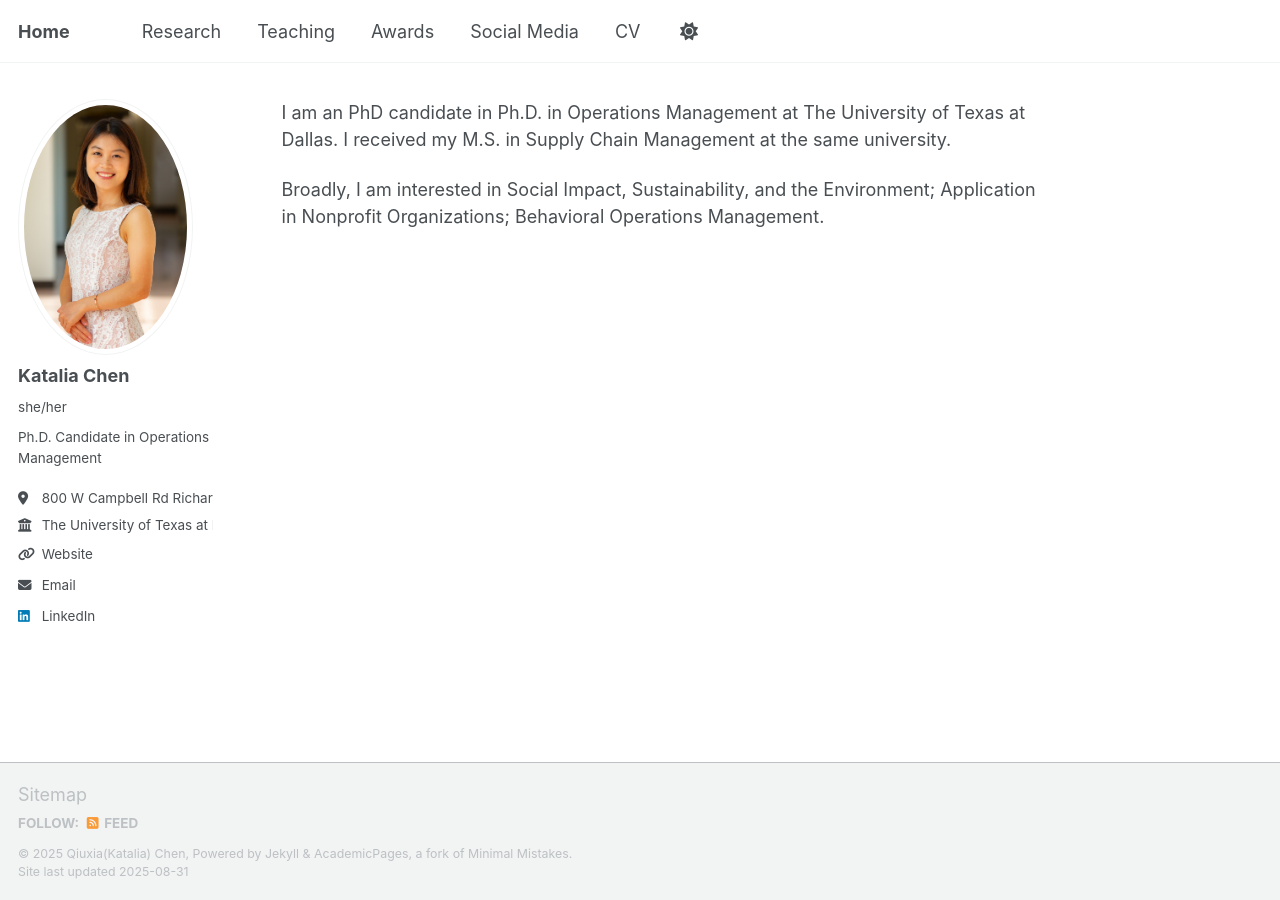
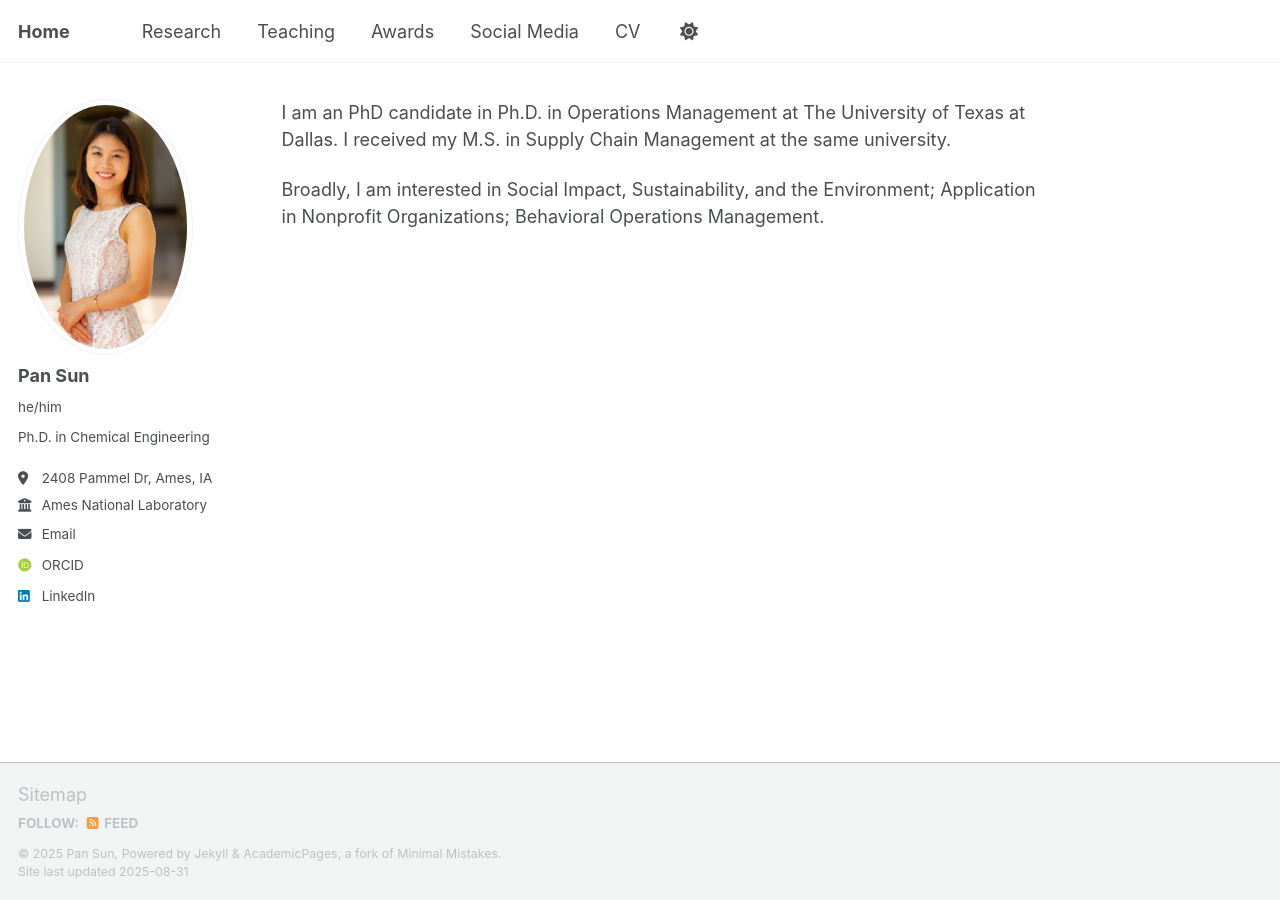
Before and after one commit to qxc2/pans, a Jekyll site: the page built from _pages/about.md, in a window 1280 px wide. Built offline with Jekyll 4.4.1, drawn with Linux system fonts in a browser that asks for light colours; some web fonts are replaced; a script that is not in the unit is left out.

Commit message:
Update _config.yml

```diff
--- a/_config.yml
+++ b/_config.yml
@@ -11,11 +11,11 @@ locale                   : "en-US"
 site_theme               : "default"
 title                    : "Home"
 title_separator          : "-"
-name                     : &name "Qiuxia(Katalia) Chen"
+name                     : &name "Pan Sun"
 description              : &description "personal description"
 url                      : https://qxc2.github.io # the base hostname & protocol for your site e.g. "https://[your GitHub username].github.io" or if you already have some other page hosted on Github then use "https://[your GitHub username].github.io/[Your Repo Name]"
-baseurl                  : "/kataliachen" # the subpath of your site, e.g. "/blog"
-repository               : "qxc2/kataliachen"
+baseurl                  : "/pans" # the subpath of your site, e.g. "/blog"
+repository               : "qxc2/pans"
 
 # Site Author - The following control what appear as part of the author content on the side bar.
 #               If a field is blank the icon and link will not appear, otherwise it will be shown.
@@ -23,20 +23,20 @@ repository               : "qxc2/kataliachen"
 author:
   # Biographic information
   avatar           : "/profile.jpg"
-  name             : "Katalia Chen"
-  pronouns         : "she/her"
-  bio              : "Ph.D. Candidate in Operations Management"
-  location         : "800 W Campbell Rd Richardson TX 75080"
-  employer         : "The University of Texas at Dallas"
-  uri              : "https://jindal.utdallas.edu/phd-students/qiuxia-chen/"
-  email            : "Qiuxia.Chen@utdallas.edu"
+  name             : "Pan Sun"
+  pronouns         : "he/him"
+  bio              : "Ph.D. in Chemical Engineering"
+  location         : "2408 Pammel Dr, Ames, IA 50011"
+  employer         : "Ames National Laboratory"
+#  uri              : "https://jindal.utdallas.edu/phd-students/qiuxia-chen/"
+  email            : "pans@ameslab.gov"
 
   # Academic websites
   academia         : # URL
   arxiv            : # URL - Update with the correct link to your profile
-  googlescholar    : #
+  googlescholar    : # "https://scholar.google.com/citations?hl=zh-CN&user=afBfdY8AAAAJ"
   impactstory      : # URL
-  orcid            : #0000-0002-6128-8656
+  orcid            : "https://orcid.org/my-orcid?orcid=0000-0002-6128-8656"
   semantic         : # URL
   pubmed           : #"https://www.ncbi.nlm.nih.gov/pubmed/?term=john+snow"
   researchgate     : # URL
@@ -60,7 +60,7 @@ author:
   keybase          : # Username
   instagram        : # Username
   lastfm           : # Username
-  linkedin         : katalia-chen
+  linkedin         : pan-sun-539738248
   mastodon         : # URL
   medium           :
   pinterest        : # Username
```
